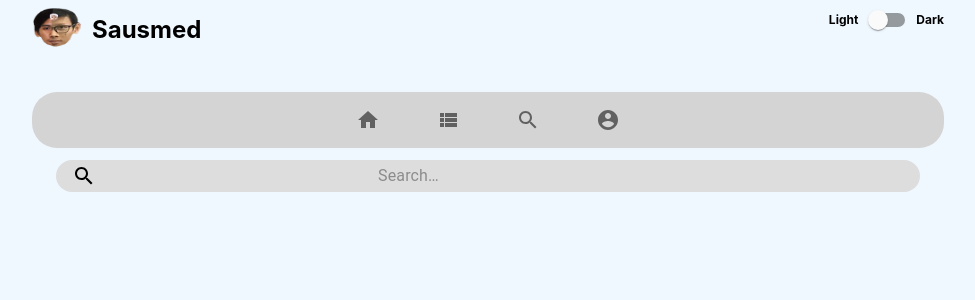
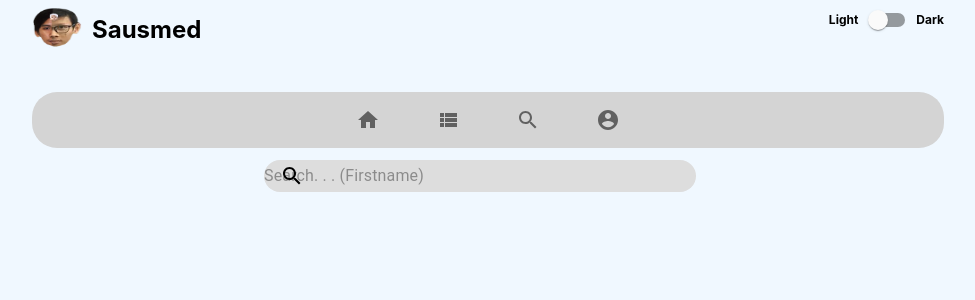
Before and after one commit to AriesFirmansyah/Project-SosialMedia, a React (Create React App) app: page /search/byname in a window 1280 px wide. Shown: the top 300 px of the page, without its empty margins (152-1127 px from the left). Built offline with nearby package versions, Linux system fonts and the light colour scheme.

Commit message:
penambahan fitur search user

```diff
--- a/src/components/Search.js
+++ b/src/components/Search.js
@@ -27,10 +27,10 @@ export default class Search extends Component {
                   Search By Tags
                   </Button>
               </Link>
-              <Link style={{ marginLeft: 5 }} href="/search/byname">
+              <Link style={{ marginLeft: 5 }} href="/userlist">
                 <Button size="small" variant="contained" color="primary">
                   Search By Name
-                  </Button>
+                </Button>
               </Link>
             </Grid>
           </Grid>
--- a/src/components/SearchByName.js
+++ b/src/components/SearchByName.js
@@ -7,7 +7,7 @@ import Typography from '@material-ui/core/Typography';
 import InputBase from '@material-ui/core/InputBase';
 import Badge from '@material-ui/core/Badge';
 import MenuItem from '@material-ui/core/MenuItem';
-import { Menu, Container, Grid }from '@material-ui/core';
+import { Menu, Container, Grid } from '@material-ui/core';
 import MenuIcon from '@material-ui/icons/Menu';
 import SearchIcon from '@material-ui/icons/Search';
 import AccountCircle from '@material-ui/icons/AccountCircle';
@@ -18,15 +18,16 @@ import MoreIcon from '@material-ui/icons/MoreVert';
 const useStyles = makeStyles((theme) => ({
   grow: {
     flexGrow: 1,
-
   },
   search: {
     position: 'relative',
+    alignItems: "center",
+    justifyContent: 'center',
     borderRadius: 25,
     backgroundColor: "#ddd",
     marginRight: theme.spacing(2),
     marginLeft: 0,
-    width: '100%',
+    width: '50%',
   },
   searchIcon: {
     padding: theme.spacing(0, 2),
@@ -39,24 +40,24 @@ const useStyles = makeStyles((theme) => ({
   },
 }));
 
-export default function SearchByName() {
+export default function SearchByName(props) {
   const classes = useStyles();
   return (
     <Container id="" maxWidth="md">
-    <Grid container spacing={3}>
-      <Grid style={{textAlign: "center"}} item xs={12}>
-    <div className={classes.grow}>
+      <Grid container spacing={3}>
+        <Grid container direction="row" justify="center" alignItems="center" item xs={12}>
           <div className={classes.search}>
             <div className={classes.searchIcon}>
               <SearchIcon />
             </div>
             <InputBase
-              placeholder="Search…"
+              placeholder="Search. . . (Firstname)"
+              textAlign="center"
+              onChange={props.onChange}
             />
           </div>
-    </div>
-    </Grid>
-    </Grid>
+        </Grid>
+      </Grid>
     </Container>
   );
 }
--- a/src/components/UserList.js
+++ b/src/components/UserList.js
@@ -1,29 +1,42 @@
 import React, { Component } from "react";
 import axios from "axios";
 import { makeStyles } from "@material-ui/core/styles";
-import { Card, CardContent, CardActions, Grid, CardActionArea, Button, Link } from "@material-ui/core";
+import { Card, CardContent, CardActions, Grid, CardActionArea, Button, Link, Input } from "@material-ui/core";
 import CardMedia from "@material-ui/core/CardMedia";
 import Typography from "@material-ui/core/Typography";
-import APP_ID from "./key"
+import APP_ID from "./key";
+import SearchByName from "./SearchByName";
 
 const BASE_URL = 'https://dummyapi.io/data/api';
+
 export default class UserList extends Component {
   state = {
     data: [],
+    search: "",
   }
   constructor() {
     super()
-    axios.get(`${BASE_URL}/user`, { headers: { 'app-id': APP_ID } })
+    axios.get(`${BASE_URL}/user?limit=30`, { headers: { 'app-id': APP_ID } })
       .then(res => {
         this.setState({ data: res.data.data })
         console.log(this.state.data)
       })
       .catch(console.error)
   }
+
+  onchange = e => {
+    this.setState({ search: e.target.value });
+  }
+
   render() {
+    const { search } = this.state;
+    const filteredUser = this.state.data.filter(user => {
+      return user.firstName.toLowerCase().indexOf(search.toLowerCase()) !== -1
+    })
     return (
       <div style={{ marginLeft: "auto", textAlign: "center" }}>
-        {this.state.data.map(display =>
+        <SearchByName onChange={this.onchange} />
+        {filteredUser.map(display =>
           <Display key={display.id} idUser={display.id} nama={display.title + "." + display.firstName + " " + display.lastName}
             gambar={display.picture} email={display.email} />)}
       </div>
--- a/src/components/UserProfile.js
+++ b/src/components/UserProfile.js
@@ -87,7 +87,7 @@ class UserProfile extends Component {
         return (
             <div>
                 <UserDetail data={this.state.data} />
-                <Grid container direction="row" justify="center" alignItems="center">
+                <Grid container direction="row" justify="center" alignItems="center" style={{ marginTop: 10 }}>
                     {/* <div style={{ marginLeft: "auto", textAlign: "center" }}> */}
                     {this.state.dataPost.map(display =>
                         <DisplayCard key={display.id} idPost={display.id} idUser={display.owner.id} nama={display.owner.firstName + " " + display.owner.lastName}
```
Also changed, not shown: 1 other file (tests, documents, lock files or other folders).
